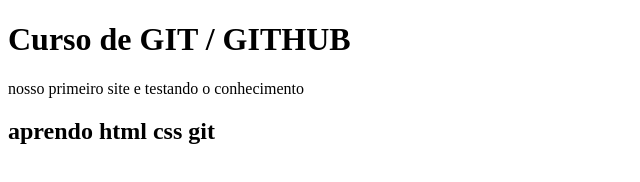
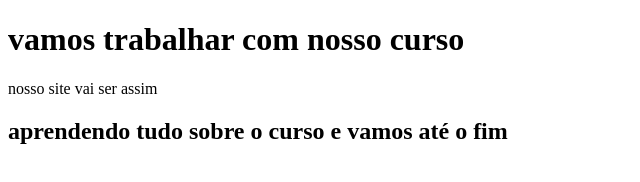
Before and after one commit to Raul-Portes/projeto-site, a plain HTML site: page index.html in a window 1280 px wide. Shown: the whole page, without its empty margins (0-640 px from the left). Drawn offline with Linux system fonts and the light colour scheme.

Commit message:
colocando conteudo

```diff
--- a/index.html
+++ b/index.html
@@ -8,11 +8,11 @@
 </head>
 <body>
     <header>
-        <h1>Curso de GIT / GITHUB</h1>
-        <p>nosso primeiro site e testando o conhecimento</p>
+        <h1>vamos trabalhar com nosso curso</h1>
+        <p>nosso site vai ser assim</p>
     </header>
     <article>
-        <h1>aprendo html css git</h1>
+        <h1>aprendendo tudo sobre o curso e vamos até o fim</h1>
     </article>
 
 </body>
```
